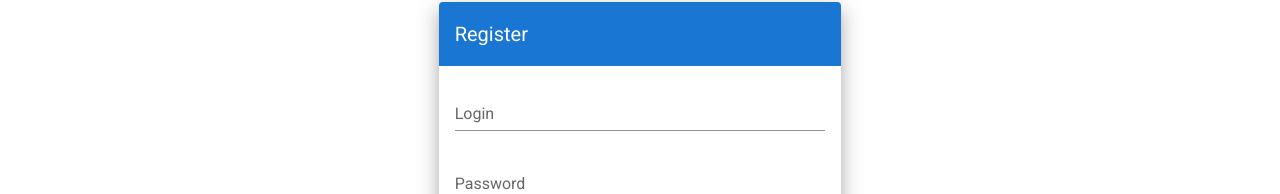
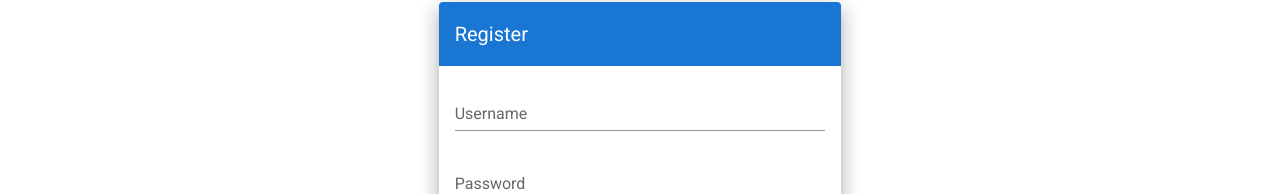
Before and after one commit to alenbesenic/PEfrontend, a Vue app: page /Signup in a window 1280 px wide. Shown: the part 283-477 px from the top of the page. Built offline with nearby package versions, Linux system fonts and the light colour scheme.

Commit message:
commit on master

```diff
--- a/src/views/Login.vue
+++ b/src/views/Login.vue
@@ -30,7 +30,7 @@
               <v-card-text>
                 <v-form>
                   <v-text-field
-                    label="Login"
+                    label="Username"
                     name="login"
 
                     type="text"
--- a/src/views/Signup.vue
+++ b/src/views/Signup.vue
@@ -30,7 +30,7 @@
               <v-card-text>
                 <v-form>
                   <v-text-field
-                    label="Login"
+                    label="Username"
                     name="login"
 
                     type="text"
```
